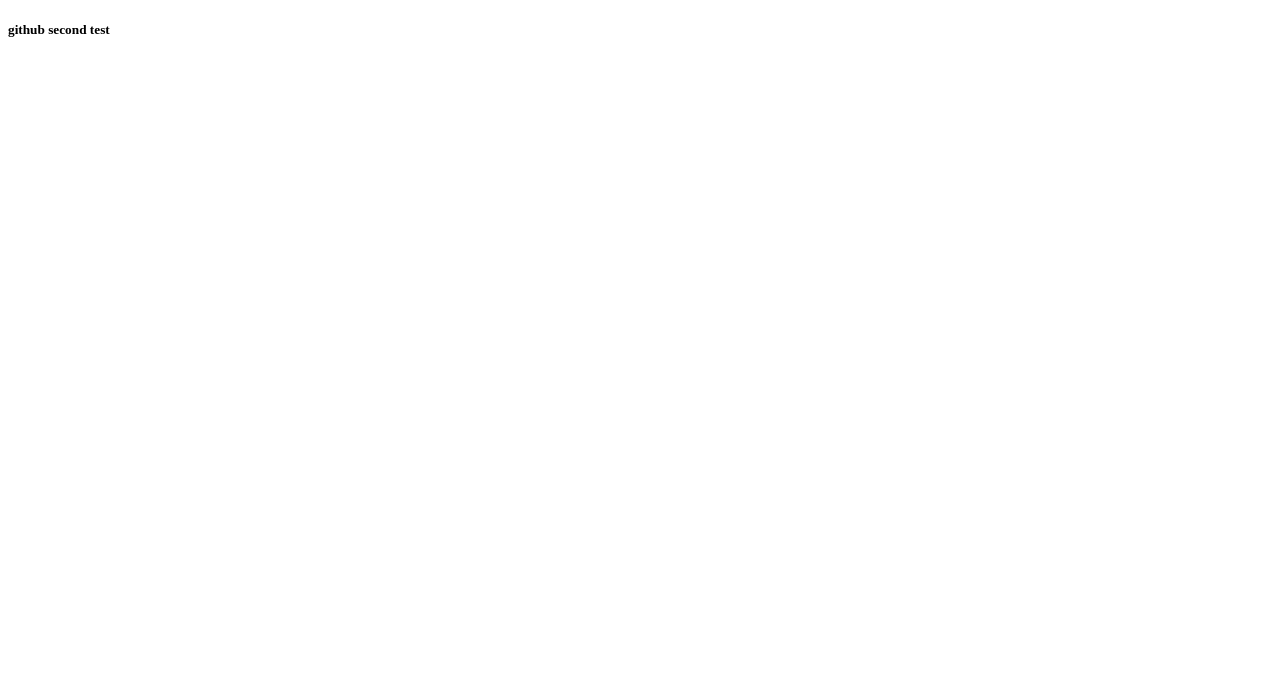
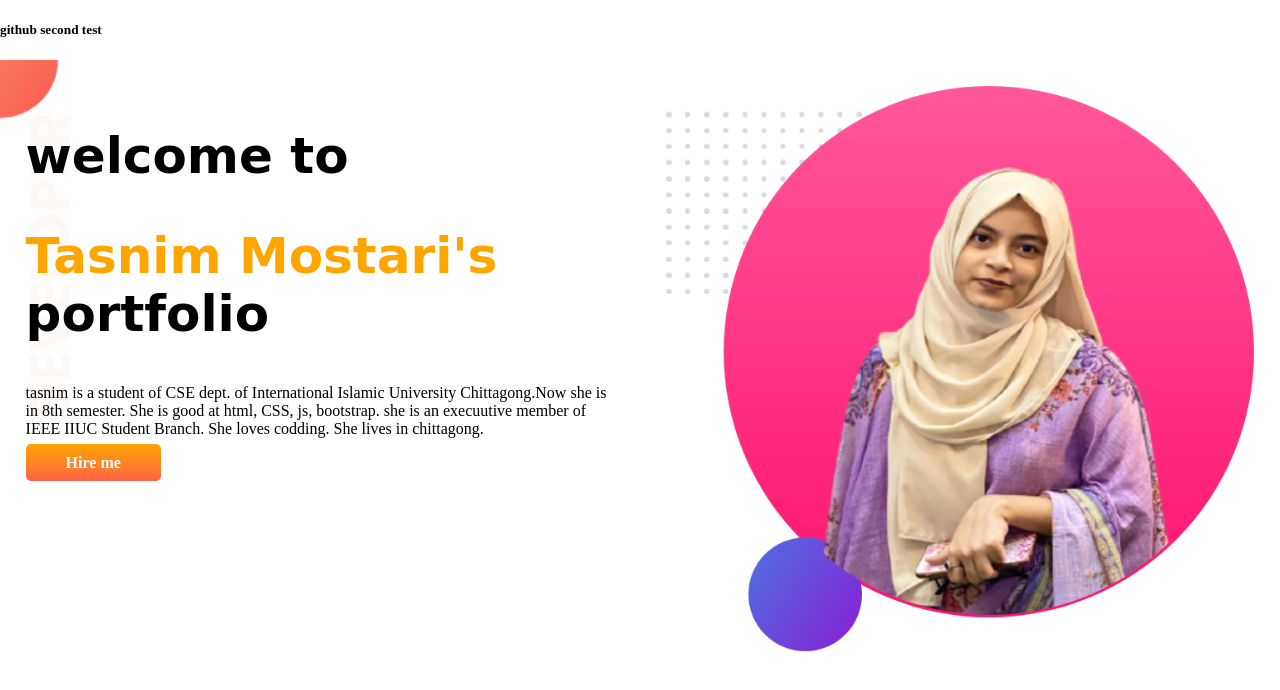
Before and after one commit to Tasnimmostari19/second-repo, a plain HTML site: page index.html in a window 1280 px wide. Drawn offline with Linux system fonts and the light colour scheme; a web font is replaced by a local one.

Commit message:
top bannar added

```diff
--- a/index.html
+++ b/index.html
@@ -1,12 +1,33 @@
 <!DOCTYPE html>
 <html lang="en">
+
 <head>
     <meta charset="UTF-8">
     <meta http-equiv="X-UA-Compatible" content="IE=edge">
     <meta name="viewport" content="width=device-width, initial-scale=1.0">
     <title>second repository</title>
+    <link rel="preconnect" href="https://fonts.googleapis.com">
+    <link rel="preconnect" href="https://fonts.gstatic.com" crossorigin>
+    <link href="https://fonts.googleapis.com/css2?family=Arima+Madurai&display=swap" rel="stylesheet">
+    <link rel="stylesheet" href="style.css">
 </head>
+
 <body>
-   <h5>github second test</h5>
+    <h5>github second test</h5>
+    <section class="top-bannar">
+        <div class="width">
+            <h1>welcome to</h1>
+            <h1> <span class="peter">Tasnim Mostari's</span> portfolio</h1>
+            <p>tasnim is a student of CSE dept. of International Islamic University Chittagong.Now she is in 8th
+                semester.
+                She is good at html, CSS, js, bootstrap. she is an execuutive member of IEEE IIUC Student Branch. She
+                loves
+                codding. She lives in chittagong.</p>
+            <a class="link-button" target="blank" href="https://www.linkedin.com/feed/">Hire me</a>
+        </div>
+        <div class="width"> <img src="my.png" alt=""></div>
+    </section>
+
 </body>
+
 </html>
--- /dev/null
+++ b/style.css
@@ -0,0 +1,32 @@
+h1{
+    font-family: 'Arima Madurai', cursive;
+    font-size: 50px;
+}
+.peter{
+    color: orange;
+}
+section{
+    display: flex;
+}
+.width{
+    width: 50%;
+    padding: 2%;
+}
+.width img{
+    width: 100%;
+}
+.link-button{
+    text-decoration: none;
+    background-image: linear-gradient(orange,tomato);
+    padding: 10px 40px;
+    color: white;
+    font-weight: 700;
+    border-radius: 5px;
+}
+.top-bannar{
+    background-image: url(images/top-banner.png);
+    background-repeat: no-repeat;
+}
+body{
+    margin: 0;
+}
```
Also changed, not shown: images/dream-bg.png (added), images/exp-bg.png (added), images/jhankar.png (added), images/jhankar2.png (added), images/my-bg.png (added), images/my-bg2.png (added), images/top-banner.png (added), my.png (added).
